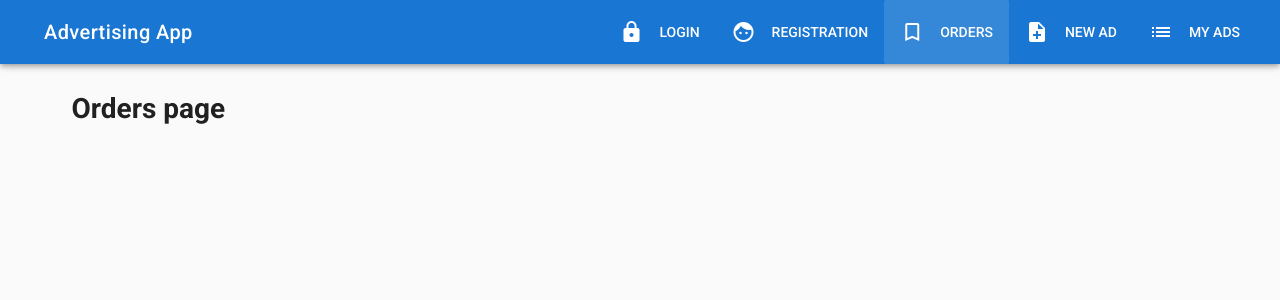
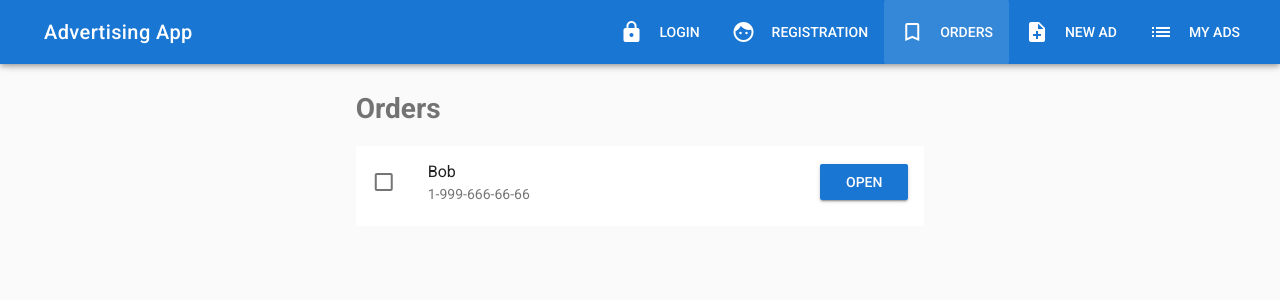
Before and after one commit to a-vershinin/AdvertisingApp, a Vue app: page /orders in a window 1280 px wide. Shown: the top 300 px of the page. Built offline with nearby package versions, Linux system fonts and the light colour scheme.

Commit message:
Add links for buttons to choose current AdsItem

```diff
--- a/src/components/Home.vue
+++ b/src/components/Home.vue
@@ -5,6 +5,9 @@
         <v-flex xs12>
           <v-carousel>
             <v-carousel-item v-for="slide of ads" :key="slide.id" :src="slide.imageSrc">
+              <div class="card-link">
+                <v-btn flat :to="'/ad/' + slide.id">{{ slide.title }}</v-btn>
+              </div>
             </v-carousel-item>
           </v-carousel>
         </v-flex>
@@ -26,7 +29,7 @@
 
             <v-card-actions>
               <v-spacer></v-spacer>
-              <v-btn flat>Share</v-btn>
+              <v-btn flat  :to="'/ad/' + card.id">Open</v-btn>
               <v-btn raised>Buy</v-btn>
             </v-card-actions>
           </v-card>
@@ -67,3 +70,16 @@ export default {
   },
 };
 </script>
+
+<style scoped>
+.card-link {
+  position: absolute;
+  left: 50%;
+  bottom: 50px;
+  padding: 5px 15px;
+  background: rgba(0, 0, 0, 0.5);
+  transform: translate(-50%, 0);
+  border-top-right-radius: 5px;
+  border-top-left-radius: 5px;
+}
+</style>
--- a/src/components/Orders.vue
+++ b/src/components/Orders.vue
@@ -1,13 +1,54 @@
 <template>
   <v-container>
     <v-layout row>
-      <v-flex xs12>
-        <h1>Orders page</h1>
+      <v-flex xs12 sm6 offset-sm3>
+        <h1 class="text--secondary mb-3">Orders</h1>
+        <v-list subheader two-line>
+          <v-list-tile avatar v-for="order of orders" :key="order.id">
+            <v-list-tile-action>
+              <v-checkbox
+                color="info"
+                :input-value="order.done"
+                @change="markDone(order)"
+              ></v-checkbox>
+            </v-list-tile-action>
+
+            <v-list-tile-content>
+              <v-list-tile-title>{{ order.name }}</v-list-tile-title>
+              <v-list-tile-sub-title>{{ order.phone }}</v-list-tile-sub-title>
+            </v-list-tile-content>
+
+            <v-list-tile-action>
+              <v-btn color="primary" :to="'/ad/' + order.id">Open</v-btn>
+            </v-list-tile-action>
+          </v-list-tile>
+        </v-list>
       </v-flex>
     </v-layout>
   </v-container>
 </template>
 
 <script>
-export default {};
+export default {
+  data() {
+    return {
+      orders: [
+        {
+          id: 'mda12',
+          name: 'Bob',
+          phone: '1-999-666-66-66',
+          adId: '123',
+          done: false,
+        },
+      ],
+    };
+  },
+  methods: {
+    markDone(order) {
+      return {
+        ...order, done: true,
+      };
+    },
+  },
+};
 </script>
```
